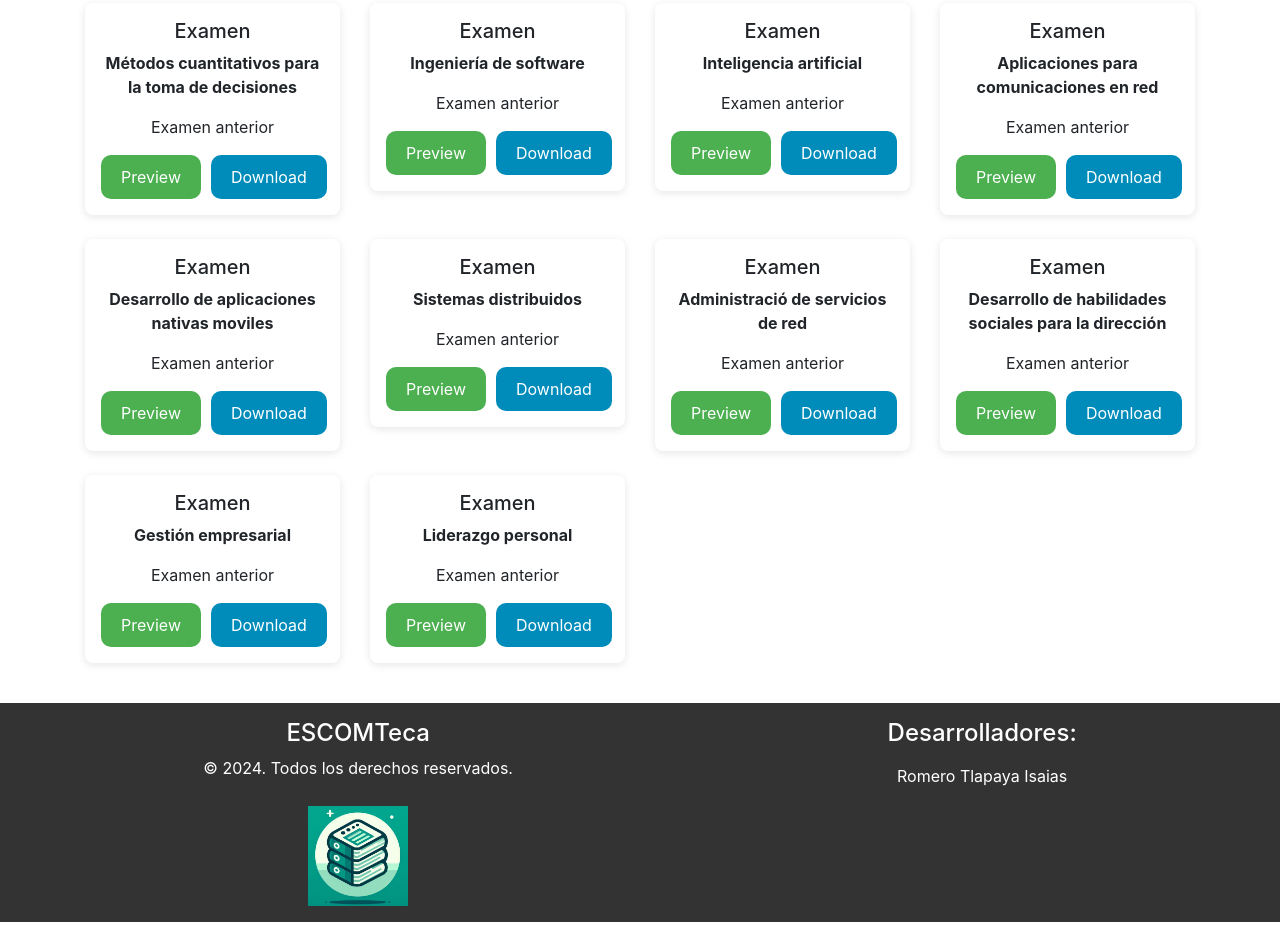
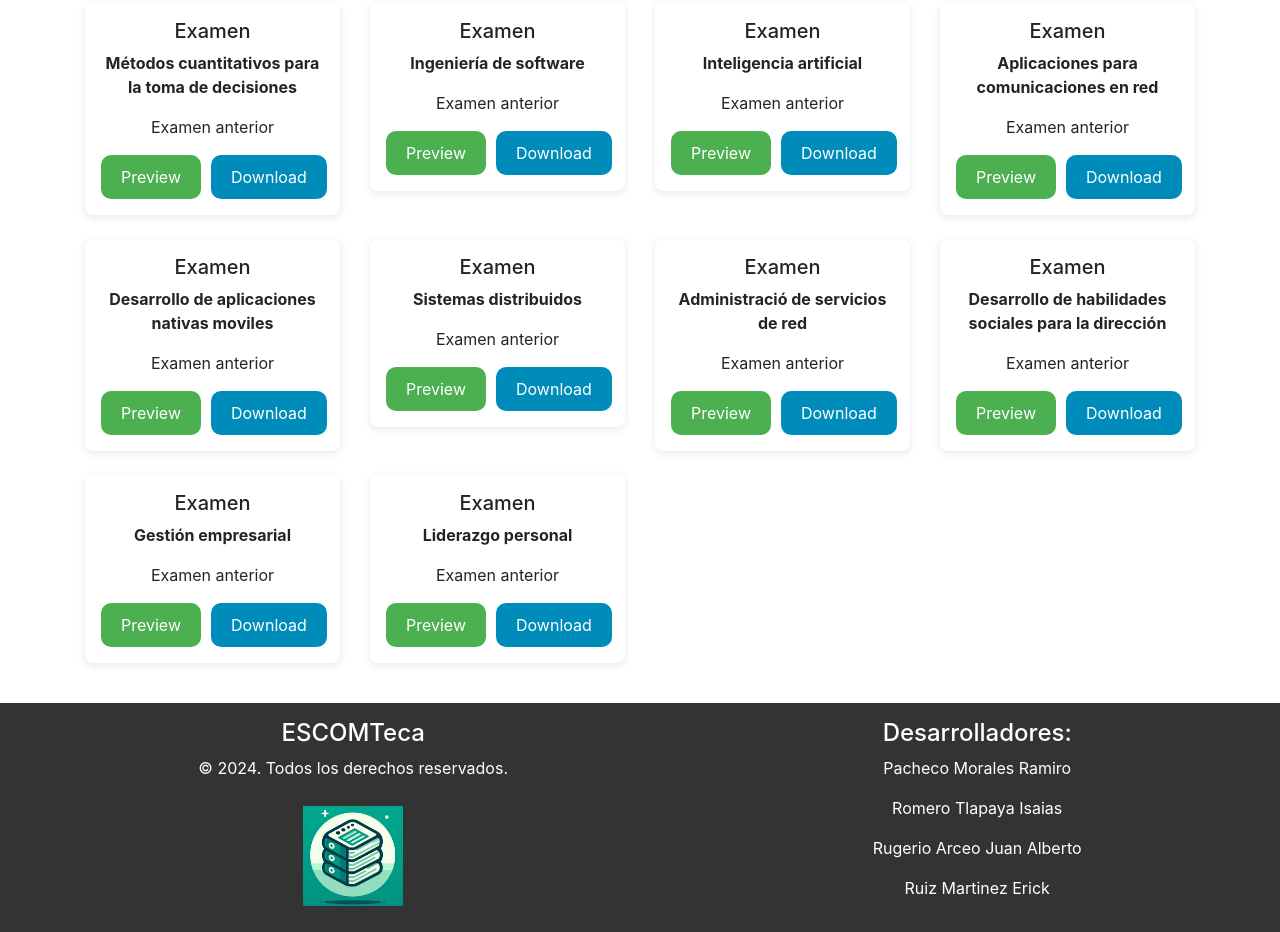
Before and after one commit to Isaiasss21/ESCOMTecaa, a plain HTML site: page index.html in a window 1280 px wide. Shown: the part 2923-3855 px from the top of the page. Drawn offline with nearby package versions, Linux system fonts and the light colour scheme; files whose address does not match are found by name.

Commit message:
Update index.html

```diff
--- a/index.html
+++ b/index.html
@@ -57,10 +57,10 @@
             </div>
             <div>
                 <h4>Desarrolladores:</h4>
-                <p></p>
-                <p></p>
+                <p>Pacheco Morales Ramiro</p>
                 <p>Romero Tlapaya Isaias</p>
-                <p></p>
+                <p>Rugerio Arceo Juan Alberto</p>
+                <p>Ruiz Martinez Erick</p>
             </div>
         </div>
     </footer>
```
